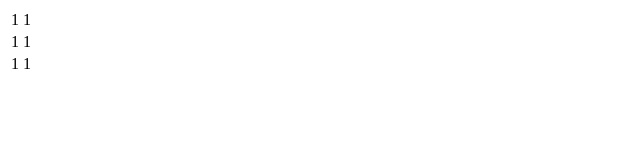
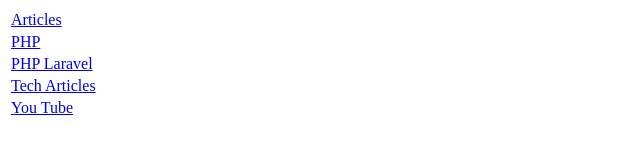
Before and after one commit to dc1-satya/r-o-o-t, a website: page index.html in a window 1280 px wide. Shown: the whole page, without its empty margins (0-640 px from the left). Drawn offline with Linux system fonts and the light colour scheme.

Commit message:
1 file modified

```diff
--- a/index.html
+++ b/index.html
@@ -2,20 +2,29 @@
 
 <table>
 <tr>
-<td>1</td>
-<td>1</td>
+<td><a target="_blank" href="https://stackblitz.com/edit/articles">Articles</td>
 </tr>
 
 <tr>
-<td>1</td>
-<td>1</td>
+<td><a target="_blank" href="https://stackblitz.com/edit/ph-p">PHP</td>
+</tr>
+
+<tr>
+<td><a target="_blank" href="https://stackblitz.com/edit/php-laravel">PHP Laravel</td>
+</tr>
+
+<tr>
+<td><a target="_blank" href="https://stackblitz.com/edit/tech-articles">Tech Articles</td>
+</tr>
+
+<tr>
+<td><a target="_blank" href="https://stackblitz.com/edit/js-px3scz">You Tube</td>
 </tr>
 
 
-<tr>
-<td>1</td>
-<td>1</td>
-</tr>
+
+
+
 </table>
 
 </div>
```
